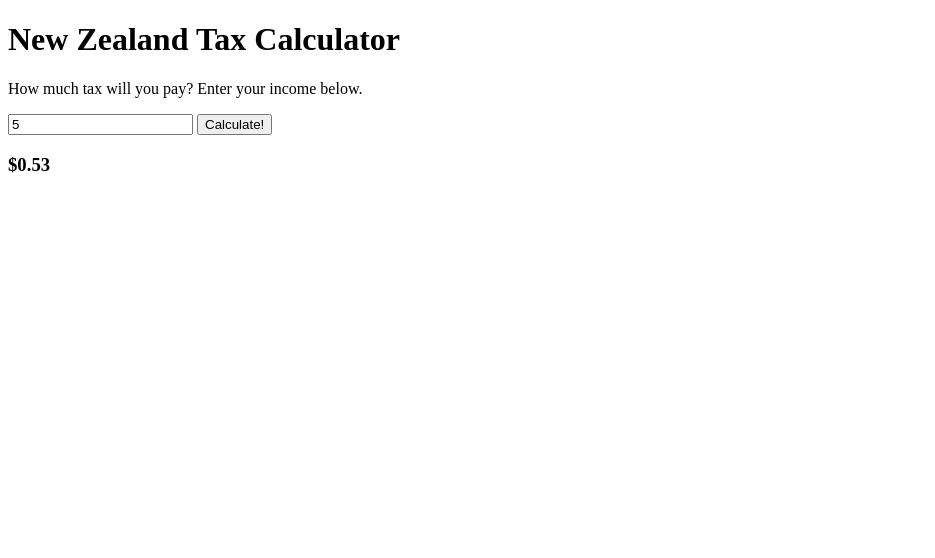
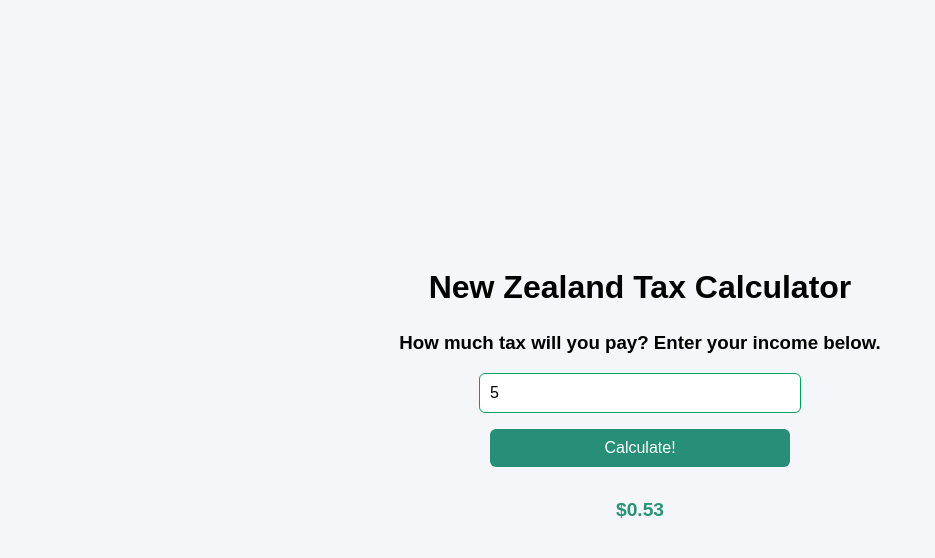
Before and after one commit to giovanni-ambriz/tax-calculator, a plain HTML site: page index.html in a window 1280 px wide. Both pictures are taken after typing "5" into the empty fields and a click on the button "Calculate!". Shown: the whole page, without its empty margins (0-935 px from the left). Drawn offline with Linux system fonts and the light colour scheme.

Commit message:
Add styles to all elements

```diff
--- a/index.html
+++ b/index.html
@@ -9,13 +9,13 @@
 </head>
 
 <body>
-  <div>
-    <h1>New Zealand Tax Calculator</h1>
-    <p>How much tax will you pay? Enter your income below. </p>
 
+  <h1>New Zealand Tax Calculator</h1>
+  <h3>How much tax will you pay? Enter your income below. </h3>
+  <div class="container">
     <input type="number" id="income" placeholder="e.g. 15000">
     <button id="calculate">Calculate!</button>
-    <h3 id="result"></h3>
+    <h2 id="result"></h2>
   </div>
 
   <script src="./main.js"></script>
--- a/main.js
+++ b/main.js
@@ -26,5 +26,5 @@ document.getElementById('calculate').addEventListener('click', () => {
   }
 
   const tax = calculateTax(income);
-  document.getElementById('result').textContent = `$${tax.toFixed(2)}`;
+  document.getElementById('result').textContent = `$${Number(tax.toFixed(2)).toLocaleString()}`;
 })
--- a/style.css
+++ b/style.css
@@ -0,0 +1,56 @@
+body {
+  font-family: Arial, sans-serif;
+  background-color: #f5f6fa;
+  display: flex;
+  flex-direction: column;
+  justify-content: center;
+  align-items: center;
+  min-height: 100vh;
+  margin: 0;
+  text-align: center;
+}
+
+h1 {
+  margin-bottom: 0.5rem;
+  font-weight: bold;
+}
+
+h2 {
+  margin-top: 30px;
+  margin-bottom: 2rem;
+  font-weight: lighter;
+}
+
+.container {
+  display: flex;
+  flex-direction: column;
+  align-items: center;
+  gap: 1rem;
+  width: 300px;
+}
+
+input {
+  width: 100%;
+  padding: 10px;
+  border: 1px solid #00a35c;
+  border-radius: 6px;
+  font-size: 1rem;
+}
+
+button {
+  width: 100%;
+  padding: 10px;
+  background-color: #278f78;
+  color: white;
+  border: none;
+  border-radius: 6px;
+  cursor: pointer;
+  font-size: 1rem;
+}
+
+#result {
+  margin-top: 1rem;
+  font-size: 1.2rem;
+  font-weight: bold;
+  color: #279475;
+}
```
